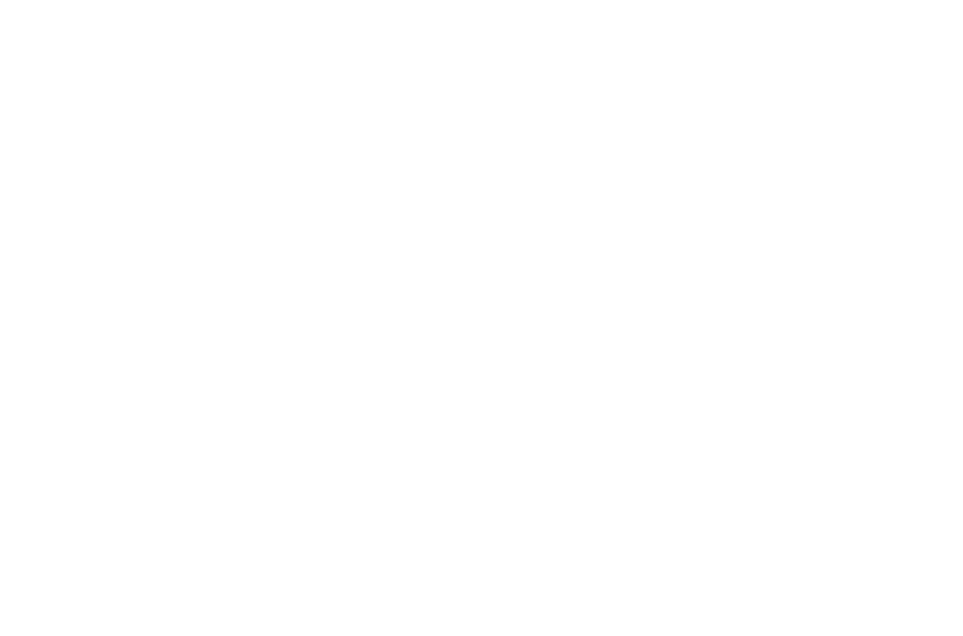
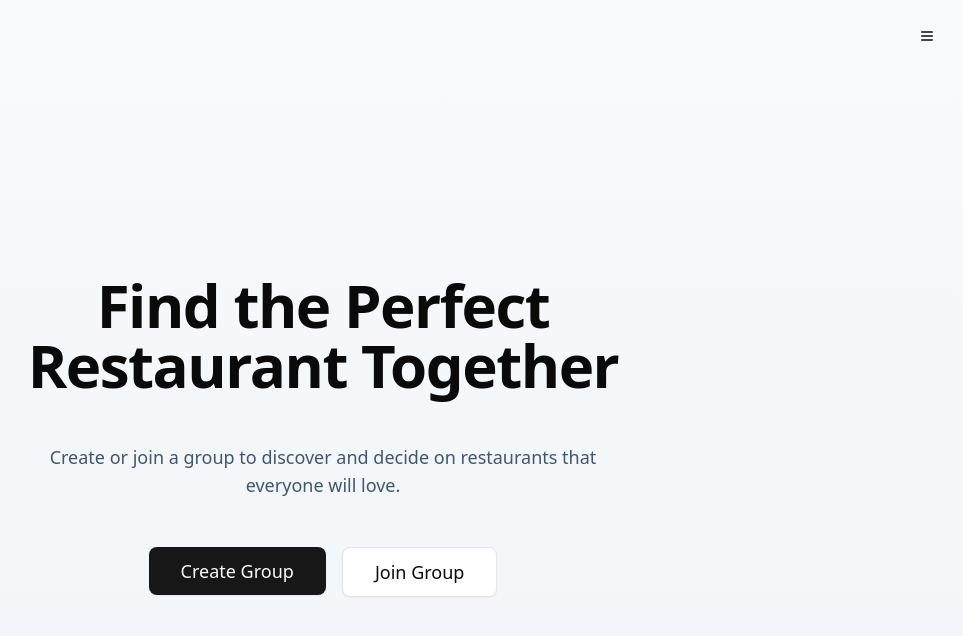
Before and after one commit to kevinnhou/next-hackathon, a Next.js app: page / in a window 1280 px wide. Shown: the top 636 px of the page, without its empty margins (317-1280 px from the left). Built offline with nearby package versions, Linux system fonts and the light colour scheme.

Commit message:
chore: initialise landing page

```diff
--- a/src/app/page.tsx
+++ b/src/app/page.tsx
@@ -1,3 +1,68 @@
-export default function Home() {
-  return <></>;
+import { Menu } from "lucide-react";
+import Link from "next/link";
+
+import { Button } from "@/components/ui/button";
+import { Sheet, SheetContent, SheetTrigger } from "@/components/ui/sheet";
+
+export default function LandingPage() {
+  return (
+    <div className="flex min-h-screen flex-col bg-gradient-to-b from-slate-50 to-slate-100">
+      {/* Header with hamburger menu */}
+      <header className="flex w-full justify-end p-4">
+        <Sheet>
+          <SheetTrigger asChild>
+            <Button
+              variant="ghost"
+              size="icon"
+              className="h-10 w-10"
+              aria-label="Menu"
+            >
+              <Menu className="h-6 w-6" />
+            </Button>
+          </SheetTrigger>
+          <SheetContent>
+            <nav className="mt-8 ml-8 flex flex-col gap-4">
+              <Link href="#" className="text-lg font-medium hover:underline">
+                Home
+              </Link>
+              <Link href="#" className="text-lg font-medium hover:underline">
+                About
+              </Link>
+              <Link href="#" className="text-lg font-medium hover:underline">
+                Contact
+              </Link>
+              <Link href="#" className="text-lg font-medium hover:underline">
+                Help
+              </Link>
+            </nav>
+          </SheetContent>
+        </Sheet>
+      </header>
+
+      {/* Main content */}
+      <main className="flex flex-1 flex-col items-center justify-center px-4 text-center">
+        <div className="mx-auto max-w-3xl space-y-12">
+          {/* Heading */}
+          <h1 className="text-4xl font-bold tracking-tight md:text-5xl lg:text-6xl">
+            Find the Perfect Restaurant Together
+          </h1>
+
+          <p className="mx-auto max-w-xl text-lg text-slate-600">
+            Create or join a group to discover and decide on restaurants that
+            everyone will love.
+          </p>
+
+          {/* Buttons */}
+          <div className="flex flex-col justify-center gap-4 sm:flex-row">
+            <Button size="lg" className="px-8 py-6 text-lg">
+              Create Group
+            </Button>
+            <Button size="lg" variant="outline" className="px-8 py-6 text-lg">
+              Join Group
+            </Button>
+          </div>
+        </div>
+      </main>
+    </div>
+  );
 }
```
